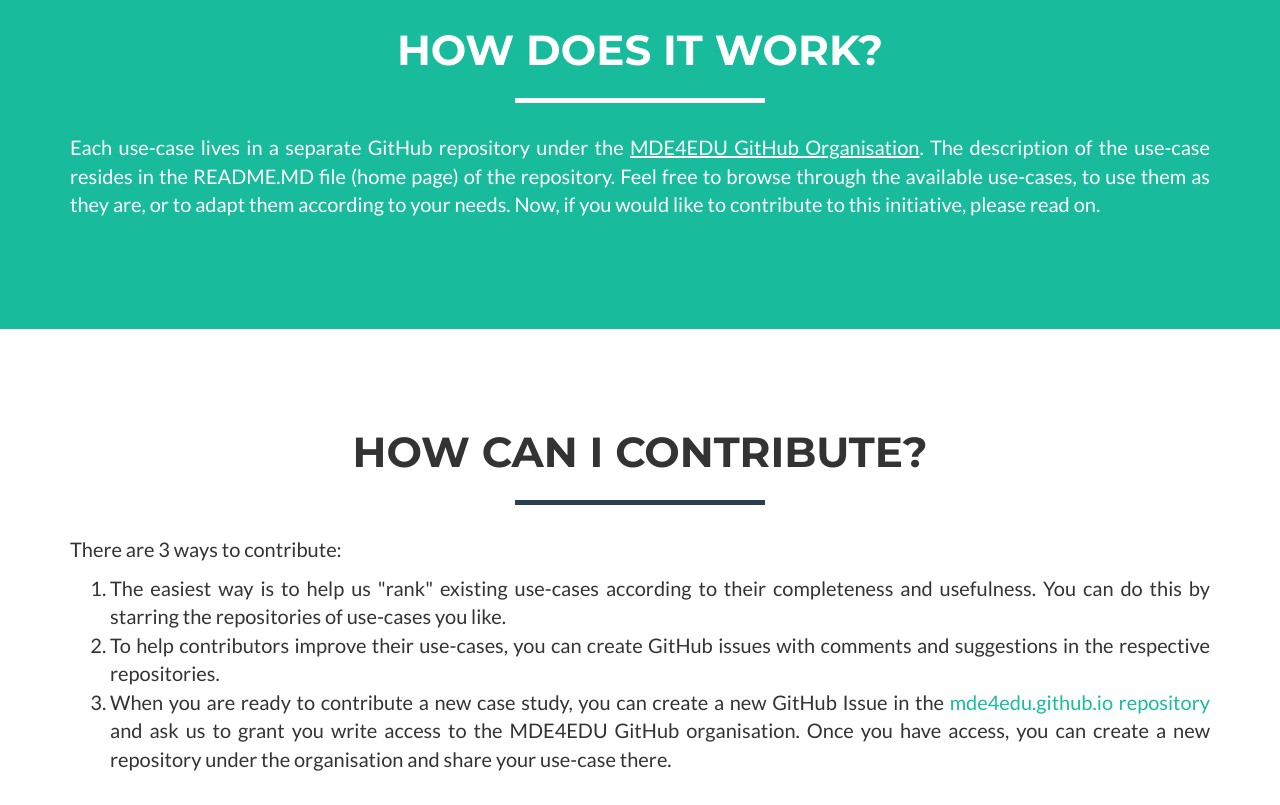
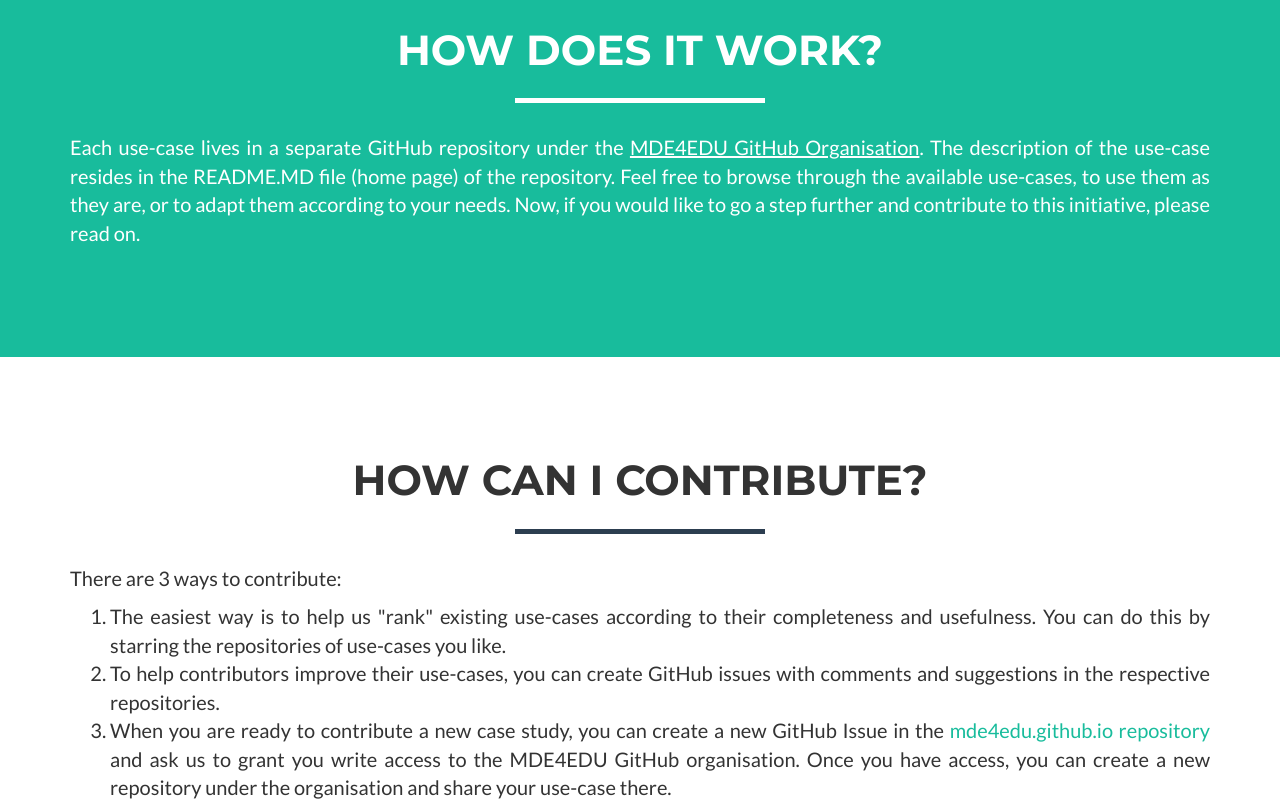
Before and after one commit to mde4edu/mde4edu.github.io, a website: page index.html in a window 1280 px wide. Shown: the part 1060-1865 px from the top of the page. Drawn offline with nearby package versions, Linux system fonts and the light colour scheme.

Commit message:
Minor tweaks in wording

```diff
--- a/index.html
+++ b/index.html
@@ -109,7 +109,7 @@
             </div>
             <div class="row">
                 <div class="col-lg-12 text-justify">
-                    <p>Each use-case lives in a separate GitHub repository under the <a style="color:white;text-decoration:underline" href="https://github.com/mde4edu">MDE4EDU GitHub Organisation</a>. The description of the use-case resides in the README.MD file (home page) of the repository. Feel free to browse through the available use-cases, to use them as they are, or to adapt them according to your needs. Now, if you would like to contribute to this initiative, please read on.</p>
+                    <p>Each use-case lives in a separate GitHub repository under the <a style="color:white;text-decoration:underline" href="https://github.com/mde4edu">MDE4EDU GitHub Organisation</a>. The description of the use-case resides in the README.MD file (home page) of the repository. Feel free to browse through the available use-cases, to use them as they are, or to adapt them according to your needs. Now, if you would like to go a step further and contribute to this initiative, please read on.</p>
                 </div>
             </div>
         </div>
```
